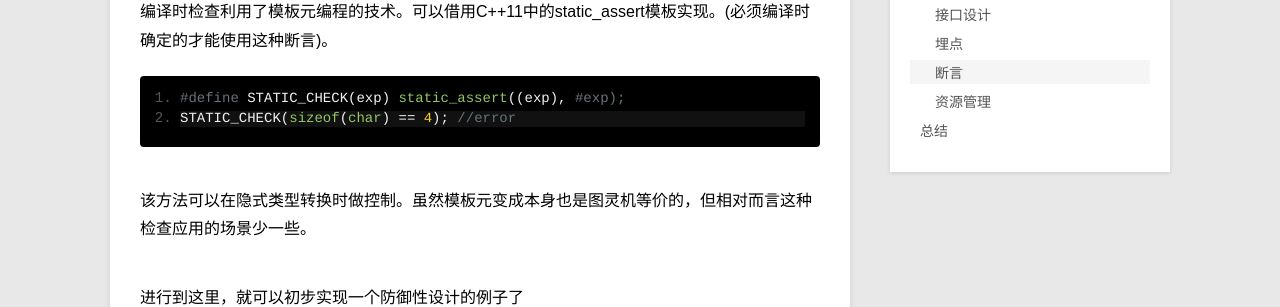
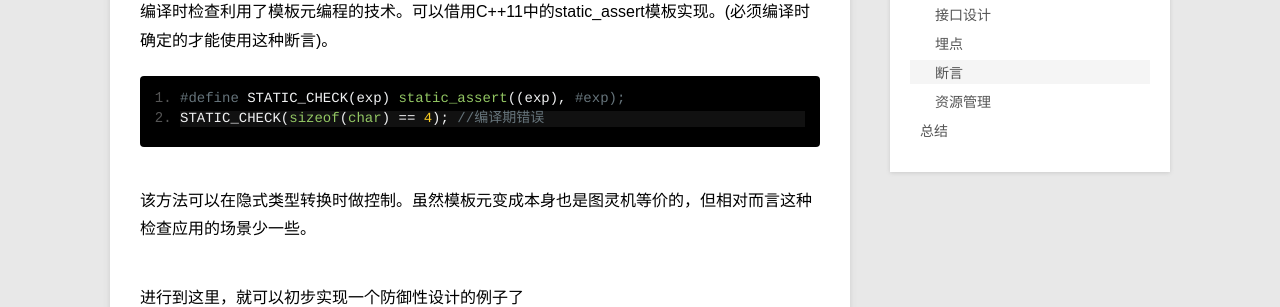
Before and after one commit to feimengspirit/feimengspirit.github.io, a Jekyll site: the page built from _posts/blog/2015-05-05-cpp-skill-1.md, in a window 1280 px wide and 900 px high, scrolled down 2228 px. Shown: the part 150-457 px from the top of the window. Built offline with Jekyll 4.4.1, drawn with Linux system fonts in a browser that asks for light colours; Markdown is read by kramdown in place of the engine named in the settings.

Commit message:
Update 2015-05-05-cpp-skill-1.md

```diff
--- a/_posts/blog/2015-05-05-cpp-skill-1.md
+++ b/_posts/blog/2015-05-05-cpp-skill-1.md
@@ -73,7 +73,7 @@ category: blog
 	#define CHECK_FUNC_RET(func)                    \
 	CHECK_FUNC_RET_VAL(func, RV_UNKNOWN)
 
-	#define CHECK_NULL_RET_NULL(val)                  \
+	#define CHECK_NULL_RET_NULL(val)                \
 	CHECK_NULL_RET_VAL(val, NULL)
 
 	#define CHECK_FUNC_RET_NULL(func)               \
@@ -85,7 +85,7 @@ category: blog
 编译时检查利用了模板元编程的技术。可以借用C++11中的static_assert模板实现。(必须编译时确定的才能使用这种断言)。
 
 	#define STATIC_CHECK(exp) static_assert((exp), #exp);
-	STATIC_CHECK(sizeof(char) == 4); //error
+	STATIC_CHECK(sizeof(char) == 4); //编译期错误
 
 该方法可以在隐式类型转换时做控制。虽然模板元变成本身也是图灵机等价的，但相对而言这种检查应用的场景少一些。
 
```
